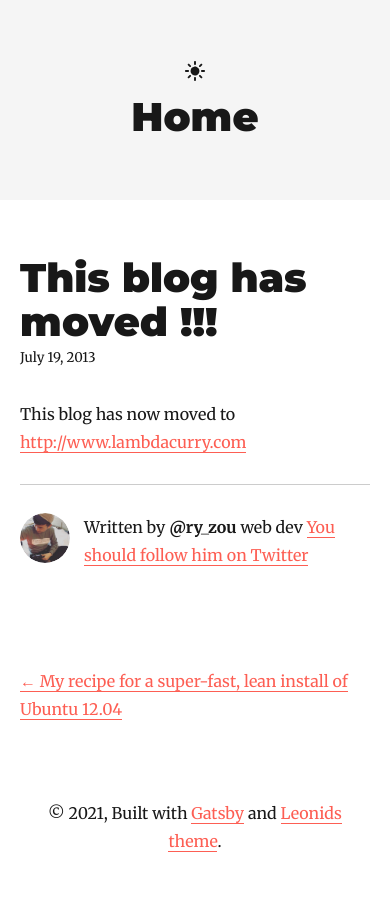
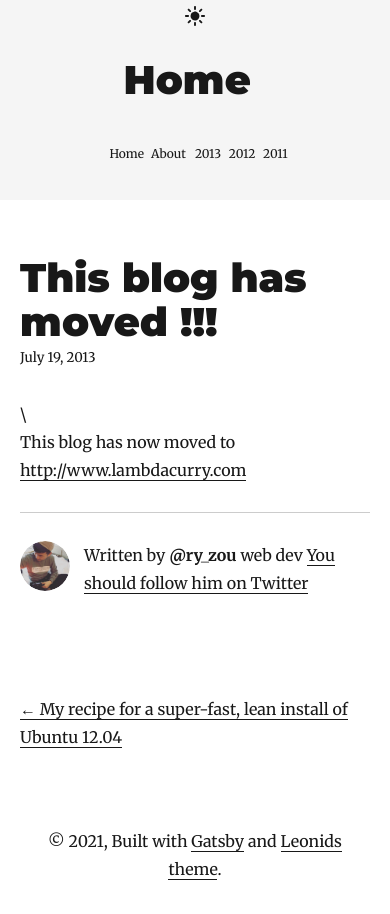
Before and after one commit to SyedMuhammedBilal/Gatsby-Blog-WebApp, a Gatsby site: page /2013-07-19-this-blog-has-moved/ in a window 390 px wide. Built offline with nearby package versions, Linux system fonts and the light colour scheme; Gatsby itself is replaced by a stand-in of ours; some packages are replaced by stand-ins of ours.

Commit message:
my addition
my addition

```diff
--- a/src/components/global.css
+++ b/src/components/global.css
@@ -5,11 +5,36 @@ body {
   --lightBg: #f5f5f5;
   --textNormal: #181818;
   --textTitle: #181818;
-  --textLink: #fd5e53;
+
   --hr: hsla(0, 20%, 1%, 0.2);
 
   background-color: var(--bg);
 }
+
+.sidediv {
+  display: flex;
+  flex-direction: row;
+}
+.toggle {
+  display: flex;
+  flex-direction: column;
+  margin: 4%;
+  justify-content: center;
+  margin-left: 21%;
+}
+
+.toggle ul li {
+  list-style: none;
+  cursor: pointer;
+}
+/* .toggle a {
+   float: left;
+  text-align: center;
+  padding: 10px 12px;
+  text-decoration: none;
+  font-size: 17px;
+  outline: transparent;
+} */
 
 body.dark {
   -webkit-font-smoothing: antialiased;
@@ -18,7 +43,6 @@ body.dark {
   --lightBg: #0f0f0f;
   --textNormal: #e0e0e0;
   --textTitle: #fff;
-  --textLink: #ff6363;
   --hr: hsla(0, 0%, 100%, 0.2);
 }
 
@@ -106,3 +130,54 @@ button {
     top: 0;
   }
 }
+
+@media only screen and (min-width: 480px) and (max-width: 768px) {
+  .sidediv {
+    display: flex;
+  }
+  .toggle {
+    display: flex;
+    align-items: center;
+    flex-direction: row;
+    margin: 4%;
+    justify-content: center;
+    margin-left: 21%;
+  }
+
+  .toggle ul li {
+    list-style: none;
+    cursor: pointer;
+    margin: 3%;
+  }
+  .toggle ul {
+    display: flex;
+    flex-direction: row;
+  }
+}
+
+@media only screen and (min-width: 300px) and (max-width: 480px) {
+  .sidediv {
+    display: flex;
+    justify-content: center;
+    align-items: center;
+  }
+  .toggle {
+    display: flex;
+    align-items: center;
+    flex-direction: row;
+    margin: 4%;
+    margin-left: 0%;
+    justify-content: center;
+  }
+
+  .toggle ul li {
+    list-style: none;
+    cursor: pointer;
+    margin: 5%;
+    font-size: 12px;
+  }
+  .toggle ul {
+    display: flex;
+    flex-direction: row;
+  }
+}
--- a/src/components/layout.js
+++ b/src/components/layout.js
@@ -1,5 +1,5 @@
 import React from "react"
-import { Link } from "gatsby"
+import { Link, navigate } from "gatsby"
 import { ThemeToggler } from "gatsby-plugin-dark-mode"
 import { scale } from "../utils/typography"
 
@@ -16,6 +16,7 @@ const Layout = ({ location, title, children }) => {
         }
 
         return (
+
           <button
             aria-label="theme-switch"
             className="leading-none p-1"
@@ -59,11 +60,12 @@ const Layout = ({ location, title, children }) => {
   const header = (
     <>
       {toggle}
-      <h2
+      <h2 className="toggle"
+
         style={{
           ...scale(1),
-          marginBottom: 0,
-          marginTop: 0,
+          // marginBottom: 0,
+          // marginTop: 0,
           fontFamily: `Montserrat, sans-serif`,
         }}
       >
@@ -81,6 +83,7 @@ const Layout = ({ location, title, children }) => {
   )
 
   return (
+
     <div
       style={{
         backgroundColor: "var(--bg)",
@@ -89,17 +92,37 @@ const Layout = ({ location, title, children }) => {
         minHeight: "100vh",
       }}
     >
+
+
+
       <div className="sidebar">
         <div
-          className="md:h-screen p-4 flex flex-col justify-center items-center"
-          style={{ minHeight: 200 }}
+
         >
           {header}
+          <div className="sidediv" >
+            <div className="toggle">
+              <ul>
+                <li onClick={() => navigate('/')}>Home</li>
+                <li> About</li>
+              </ul>
             </div>
+
+            <div className="toggle">
+              <ul>
+                <li>2013</li>
+                <li>2012</li>
+                <li>2011</li>
+              </ul>
+            </div>
+          </div>
+        </div>
+
       </div>
 
       <div className="main-content relative">
         <main>{children}</main>
+
         <Footer />
       </div>
     </div>
--- a/src/components/sidebar.js
+++ b/src/components/sidebar.js
@@ -1,6 +1,7 @@
 import React from "react";
 
 const Sidebar = ({ header }) => {
+
   console.log({ header });
   return (
     <div
--- a/src/templates/blog-list.tsx
+++ b/src/templates/blog-list.tsx
@@ -50,6 +50,7 @@ const BlogIndex = ({
   return (
     <Layout location={location} title={siteTitle}>
       <SEO title="All posts" />
+
       {posts.map(({ node }) => {
         const title = node.frontmatter.title || node.fields.slug
         return (
--- a/src/templates/blog-post.js
+++ b/src/templates/blog-post.js
@@ -35,7 +35,7 @@ const BlogPostTemplate = ({ data, pageContext, location }) => {
           >
             {post.frontmatter.date}
           </p>
-        </header>
+        </header>\
         <section dangerouslySetInnerHTML={{ __html: post.html }} />
         <hr
           style={{
```
Lines whose indentation alone changed are shown as unchanged.
